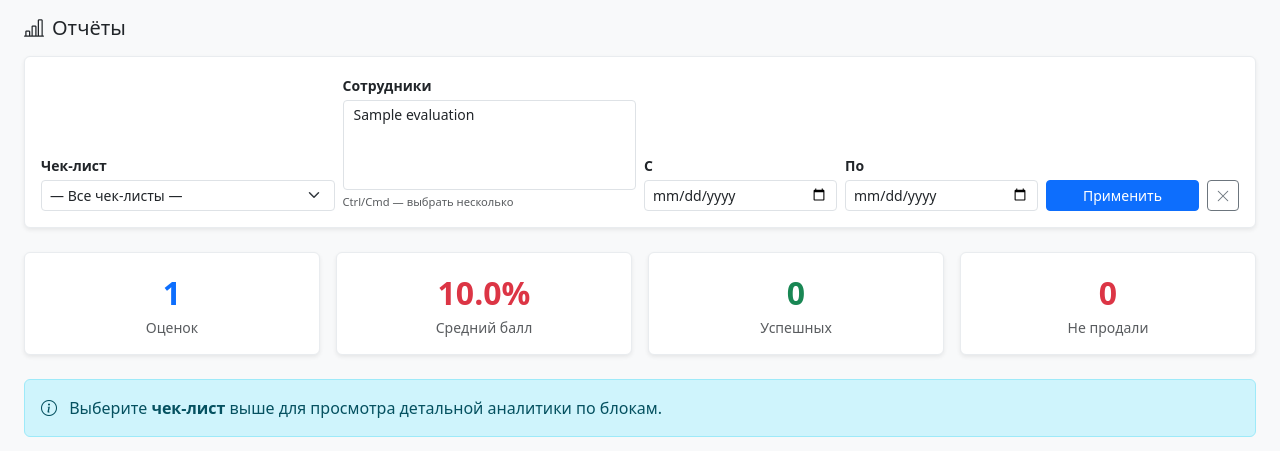
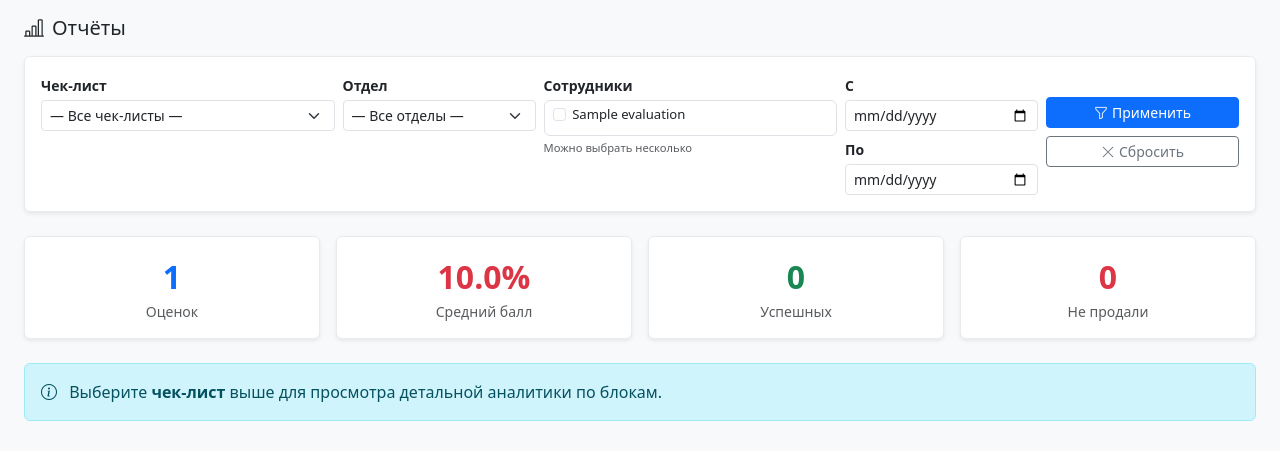
Before and after one commit to Legra13/listening_calls, a FastAPI app: page /reports in a window 1280 px wide. Shown: the part 57-508 px from the top of the page. Run offline with FastAPI, Linux system fonts and the light colour scheme; the visitor is signed in with stand-in values (Sample User, id 1); tables that the repository leaves empty hold one stand-in row (values such as "Sample post"); some libraries are stand-ins or nearby versions.

Commit message:
авто-коммит: изменения кода

```diff
--- a/app/routers/reports.py
+++ b/app/routers/reports.py
@@ -20,6 +20,7 @@ templates = Jinja2Templates(directory="app/templates")
 def reports_index(
     request: Request,
     checklist_id: str = "",
+    department: str = "",
     operators: list[str] = Query(default=[]),
     date_from: str = "",
     date_to: str = "",
@@ -29,6 +30,7 @@ def reports_index(
     options = get_filter_options(db)
 
     filters = Filters(
+        department=department,
         operators=operators,
         date_from=date.fromisoformat(date_from) if date_from else None,
         date_to=date.fromisoformat(date_to) if date_to else None,
--- a/app/templates/reports/index.html
+++ b/app/templates/reports/index.html
@@ -10,7 +10,9 @@
 <div class="card shadow-sm mb-4">
   <div class="card-body py-3">
     <form method="get" id="filterForm">
-      <div class="row g-2 align-items-end">
+      <div class="row g-2 align-items-start">
+
+        {# Чек-лист #}
         <div class="col-md-3">
           <label class="form-label small fw-semibold mb-1">Чек-лист</label>
           <select name="checklist_id" class="form-select form-select-sm">
@@ -23,33 +25,61 @@
             {% endfor %}
           </select>
         </div>
-        <div class="col-md-3">
-          <label class="form-label small fw-semibold mb-1">Сотрудники</label>
-          <select name="operators" class="form-select form-select-sm" multiple
-                  style="height:auto;min-height:32px;max-height:120px">
-            {% for op in options.operators %}
-            <option value="{{ op }}"
-              {% if op in filters.operators %}selected{% endif %}>{{ op }}</option>
+
+        {# Отдел #}
+        <div class="col-md-2">
+          <label class="form-label small fw-semibold mb-1">Отдел</label>
+          <select name="department" id="deptSelect" class="form-select form-select-sm">
+            <option value="">— Все отделы —</option>
+            {% for d in options.departments %}
+            <option value="{{ d }}" {% if filters.department == d %}selected{% endif %}>{{ d }}</option>
             {% endfor %}
           </select>
-          <div class="form-text" style="font-size:0.7rem">Ctrl/Cmd — выбрать несколько</div>
         </div>
+
+        {# Сотрудники — чекбоксы в скроллируемом блоке #}
+        <div class="col-md-3">
+          <label class="form-label small fw-semibold mb-1">
+            Сотрудники
+            <span id="opSelectedCount" class="text-muted fw-normal ms-1" style="font-size:0.7rem"></span>
+          </label>
+          <div id="opList"
+               style="max-height:120px;overflow-y:auto;border:1px solid #dee2e6;border-radius:6px;padding:4px 8px;background:#fff;font-size:0.82rem">
+            {% for op in options.operators %}
+            <div class="form-check py-0 op-item" data-dept="{{ op.dept }}">
+              <input class="form-check-input op-cb" type="checkbox" name="operators"
+                     value="{{ op.name }}" id="op_{{ loop.index }}"
+                     {% if op.name in filters.operators %}checked{% endif %}>
+              <label class="form-check-label" for="op_{{ loop.index }}">{{ op.name }}</label>
+            </div>
+            {% endfor %}
+            {% if not options.operators %}
+            <div class="text-muted small py-1">Нет данных</div>
+            {% endif %}
+          </div>
+          <div class="form-text" style="font-size:0.7rem">Можно выбрать несколько</div>
+        </div>
+
+        {# Даты #}
         <div class="col-md-2">
           <label class="form-label small fw-semibold mb-1">С</label>
           <input type="date" name="date_from" class="form-control form-control-sm"
                  value="{{ filters.date_from.isoformat() if filters.date_from else '' }}">
-        </div>
-        <div class="col-md-2">
-          <label class="form-label small fw-semibold mb-1">По</label>
+          <label class="form-label small fw-semibold mb-1 mt-2">По</label>
           <input type="date" name="date_to" class="form-control form-control-sm"
                  value="{{ filters.date_to.isoformat() if filters.date_to else '' }}">
         </div>
-        <div class="col-md-2 d-flex gap-2">
-          <button type="submit" class="btn btn-primary btn-sm flex-grow-1">Применить</button>
-          <a href="/reports" class="btn btn-outline-secondary btn-sm" title="Сбросить">
-            <i class="bi bi-x-lg"></i>
+
+        {# Кнопки #}
+        <div class="col-md-2 d-flex flex-column gap-2 pt-4">
+          <button type="submit" class="btn btn-primary btn-sm">
+            <i class="bi bi-funnel me-1"></i>Применить
+          </button>
+          <a href="/reports" class="btn btn-outline-secondary btn-sm">
+            <i class="bi bi-x-lg me-1"></i>Сбросить
           </a>
         </div>
+
       </div>
     </form>
   </div>
@@ -467,6 +497,28 @@
 {% block scripts %}
 <script src="https://cdn.jsdelivr.net/npm/chart.js@4.4.2/dist/chart.umd.min.js"></script>
 <script>
+/* Фильтр сотрудников по отделу */
+function updateOpList() {
+  const dept = document.getElementById('deptSelect')?.value || '';
+  const items = document.querySelectorAll('.op-item');
+  items.forEach(item => {
+    const match = !dept || item.dataset.dept === dept;
+    item.style.display = match ? '' : 'none';
+    if (!match) item.querySelector('input').checked = false;
+  });
+  updateOpCount();
+}
+
+function updateOpCount() {
+  const checked = document.querySelectorAll('.op-cb:checked').length;
+  const el = document.getElementById('opSelectedCount');
+  if (el) el.textContent = checked > 0 ? `(выбрано: ${checked})` : '';
+}
+
+document.getElementById('deptSelect')?.addEventListener('change', updateOpList);
+document.querySelectorAll('.op-cb').forEach(cb => cb.addEventListener('change', updateOpCount));
+updateOpCount();
+
 /* Переключатель % / Баллы (тепловая карта) */
 document.getElementById('btnPct')?.addEventListener('click', function () {
   document.querySelectorAll('.val-pct').forEach(e => e.classList.remove('d-none'));
```
Also changed, not shown: app/analytics.py (+23 -4 lines).
